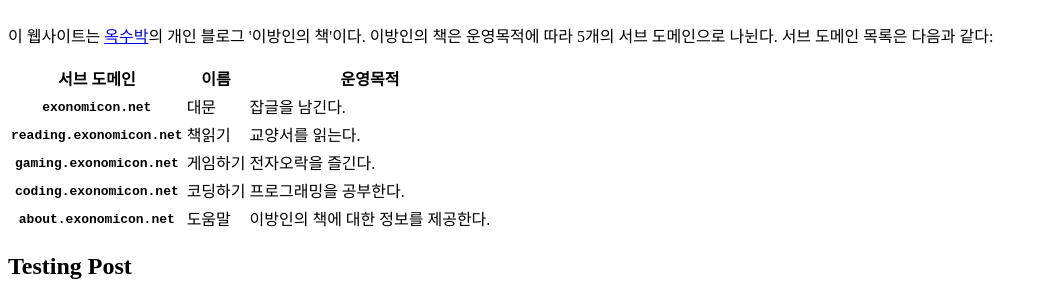
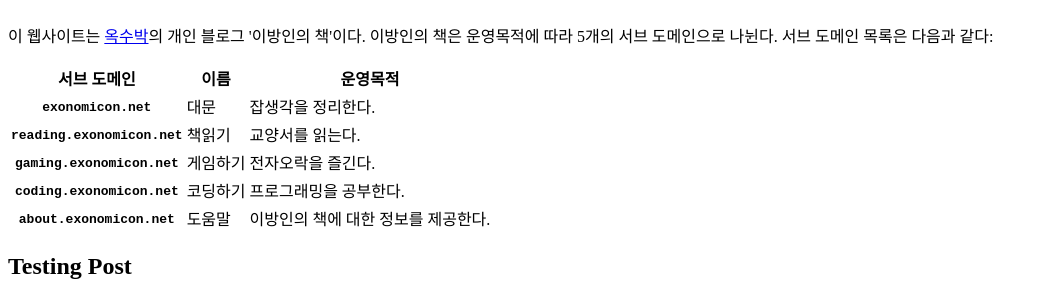
Before and after one commit to oxmhpark/about.exonomicon.net, a Jekyll site: the page built from index.html, in a window 1280 px wide. Shown: the part 182-471 px from the top of the page, without its empty margins (0-1048 px from the left). Built offline with Jekyll 4.4.1, drawn with Linux system fonts in a browser that asks for light colours; a style sheet for code colours, icons or effects is not loaded.

Commit message:
Update index.html

```diff
--- a/index.html
+++ b/index.html
@@ -14,7 +14,7 @@ title: 도움말
   <tr>
     <th><code>exonomicon.net</code></th>
     <td>대문</td>
-    <td>잡글을 남긴다.</td>
+    <td>잡생각을 정리한다.</td>
   </tr>
   <tr>
     <th><code>reading.exonomicon.net</code></th>
```
